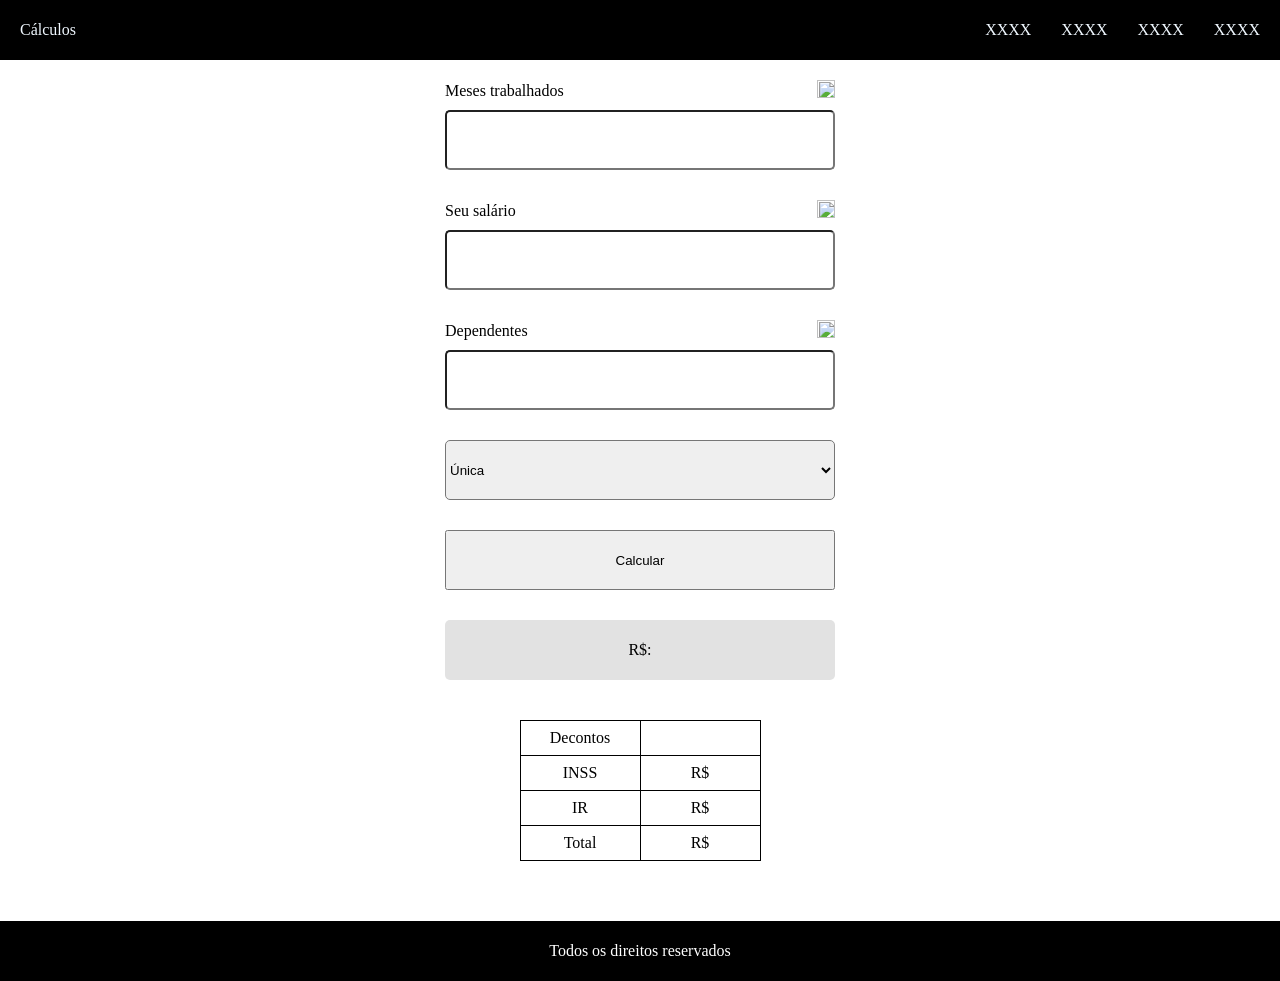
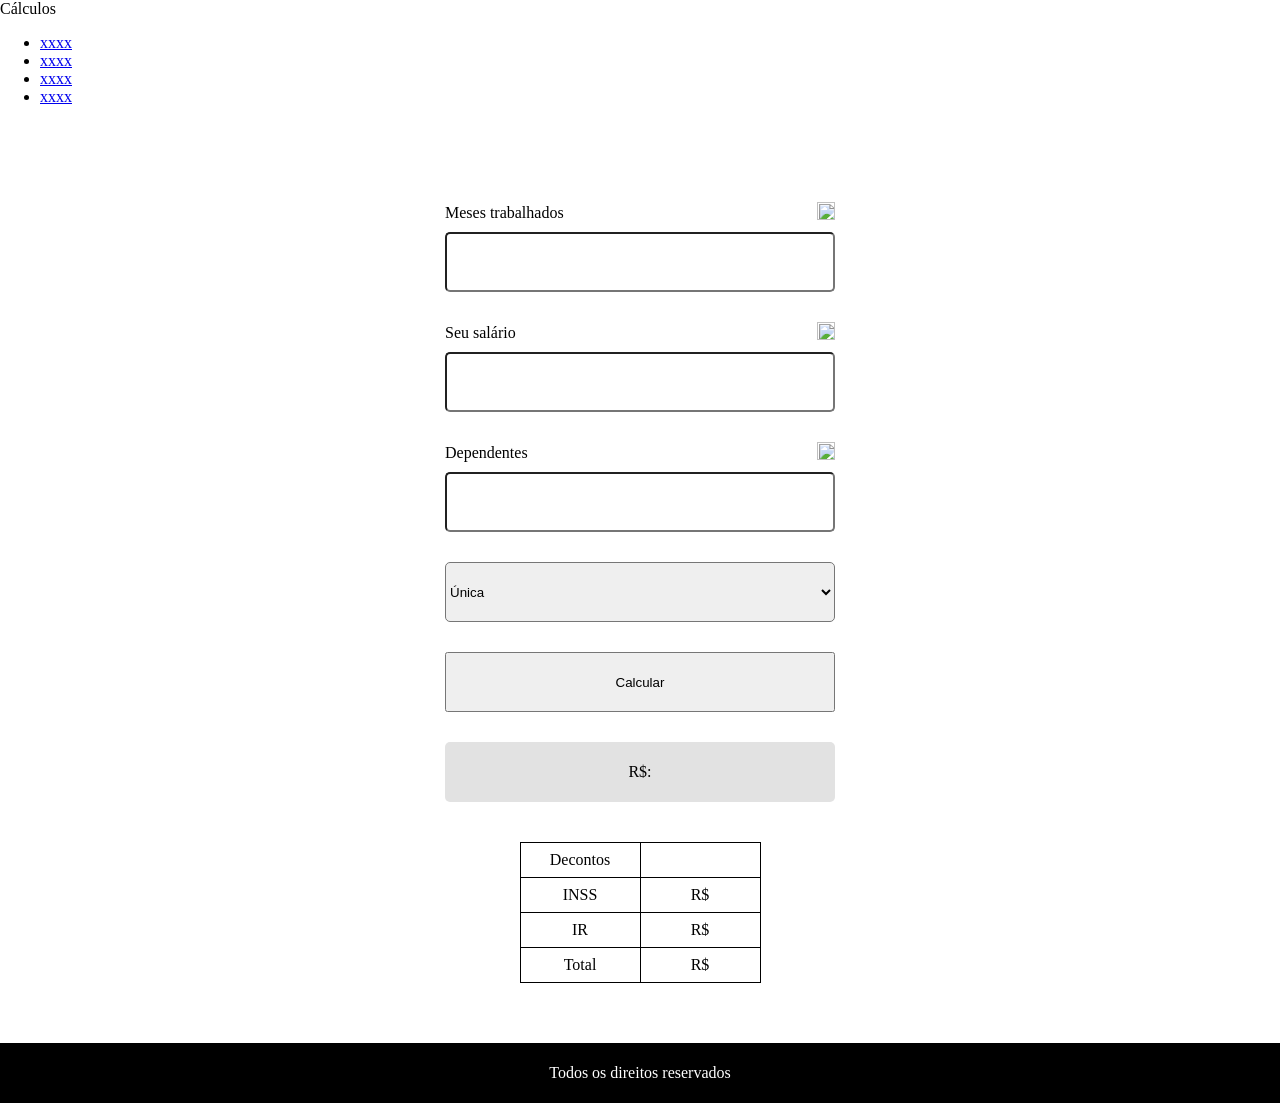

add-fatorial

--- a/CSS/styleDecimoTerceiro.css
+++ b/CSS/styleDecimoTerceiro.css
@@ -7,41 +7,6 @@ body {
     padding: 0;
 }
 
-header {
-    width: 100%;
-    height: 60px;
-    padding: 20px;
-    background-color: black;
-    color: aliceblue;
-
-    display: flex;
-    align-items: center;
-    justify-content: space-between;
-
-    position: fixed;
-    top: 0;
-    left: 0;
-}
-
-.linksHeader {
-    display: flex;
-    gap: 30px;
-    list-style: none;
-    margin: 0;
-    padding: 0;
-}
-
-.linksHeader a {
-    color: aliceblue;
-    text-decoration: none;
-    font-weight: 500;
-    text-transform: uppercase;
-}
-
-.linksHeader a:hover {
-    text-decoration: underline;
-}
-
 .calculo {
     padding: 80px 0 40px;
     display: flex;
